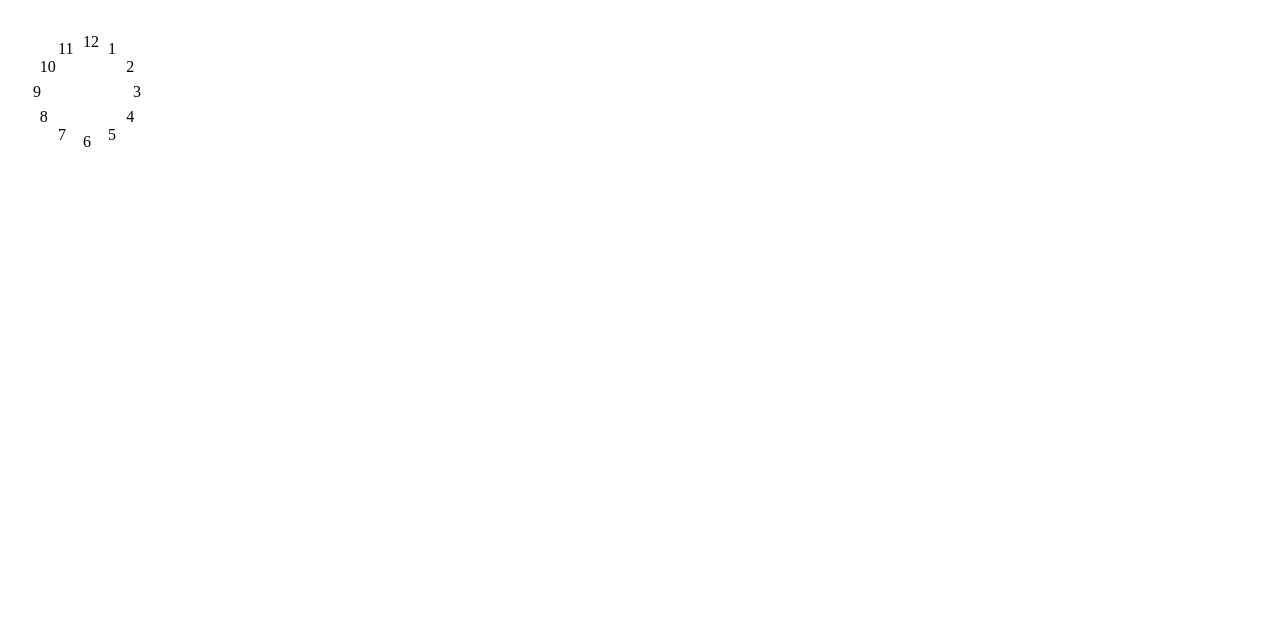
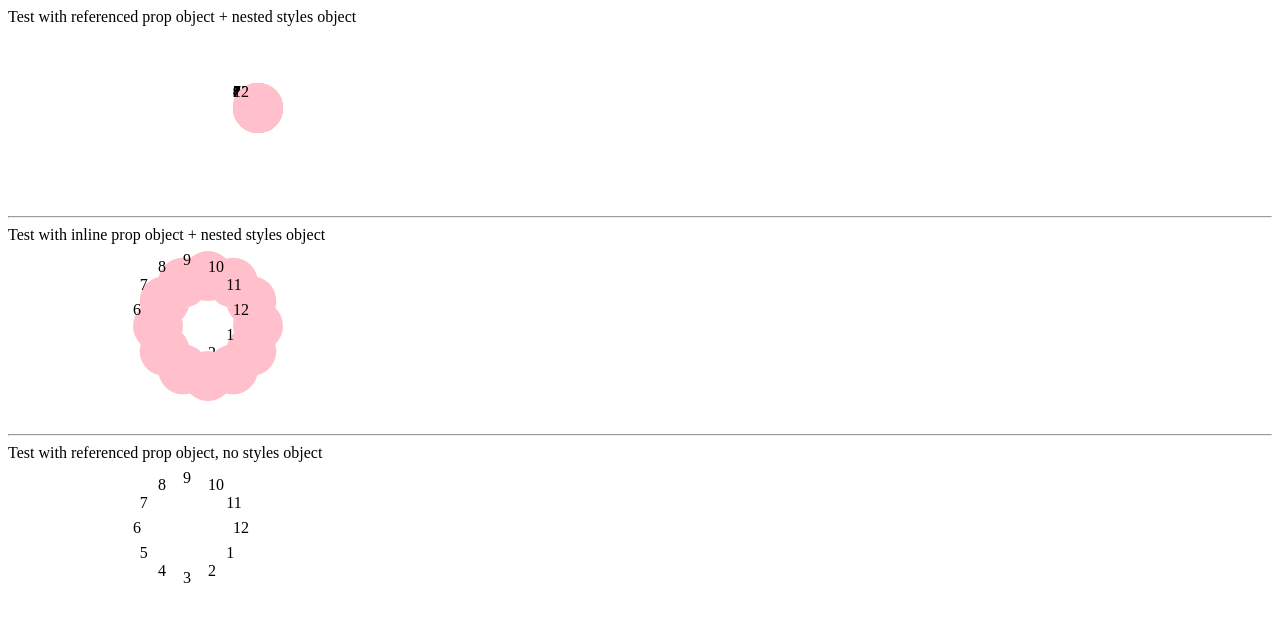
Before and after one commit to snirp/vue-polar, a Vue app: page / in a window 1280 px wide. Shown: the top 622 px of the page. Built offline with nearby package versions, Linux system fonts and the light colour scheme.

Commit message:
Test cases

```diff
--- a/src/App.vue
+++ b/src/App.vue
@@ -1,6 +1,19 @@
 <template>
   <div id="app">
-    <polar v-bind="numbersPropObj" v-for="n in 12" :key="n" :item="n">{{n}}</polar>
+    <div class="test">
+      Test with referenced prop object + nested styles object
+      <polar v-bind="propObj" v-for="n in 12" :key="n" :item="n">{{n}}</polar>
+    </div>
+    <hr/>
+    <div class="test">
+      Test with inline prop object + nested styles object
+      <polar v-bind="{segments:12,customStyles:{borderRadius:'50%', backgroundColor:'pink'}}" v-for="n in 12" :key="n" :item="n">{{n}}</polar>
+    </div>
+    <hr/>
+    <div class="test">
+      Test with referenced prop object, no styles object
+      <polar v-bind="propObjNoNested" v-for="n in 12" :key="n" :item="n">{{n}}</polar>
+    </div>
   </div>
 </template>
 
@@ -10,8 +23,14 @@ import Polar from './components/Polar.vue'
 export default {
   data(){
     return {
-      numbersPropObj: {
-        zeroAngle: 270,
+      propObj: {
+        segments: 12,
+        customStyles: {
+          borderRadius: '50%',
+          backgroundColor: 'pink'
+        }
+      },
+      propObjNoNested: {
         segments: 12,
       }
     }
@@ -24,9 +43,9 @@ export default {
 </script>
 
 <style>
-#app{
+.test{
   position: relative;
-  width: 200px;
+  width: 400px;
   height: 200px;
 }
 
--- a/src/components/Polar.vue
+++ b/src/components/Polar.vue
@@ -8,6 +8,7 @@
       rotate(${props.item/props.segments*360+props.zeroAngle}deg)
       translate(${props.offset})
       rotate(-${(props.setStraight && props.item/props.segments*360) + props.zeroAngle + props.extraRotation}deg)`,
+    zIndex: props.zIndex,
   })">
     <slot />
   </div>
```
